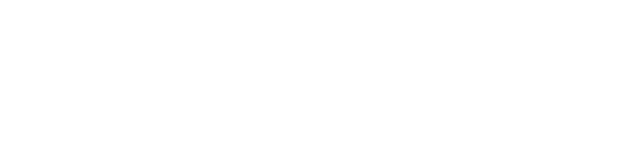
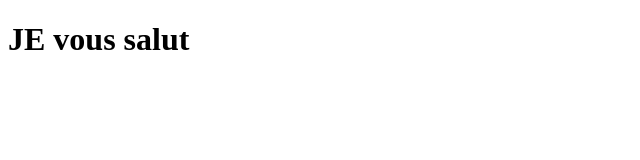
Before and after one commit to dxrk-side/demo-repot, a plain HTML site: page index.html in a window 1280 px wide. Shown: the whole page, without its empty margins (0-640 px from the left). Drawn offline with Linux system fonts and the light colour scheme.

Commit message:
yesss
yep

```diff
--- a/index.html
+++ b/index.html
@@ -7,6 +7,6 @@
     <title>Hello World</title>
 </head>
 <body>
-
+    <h1>JE vous salut</h1>
 </body>
 </html>
```
